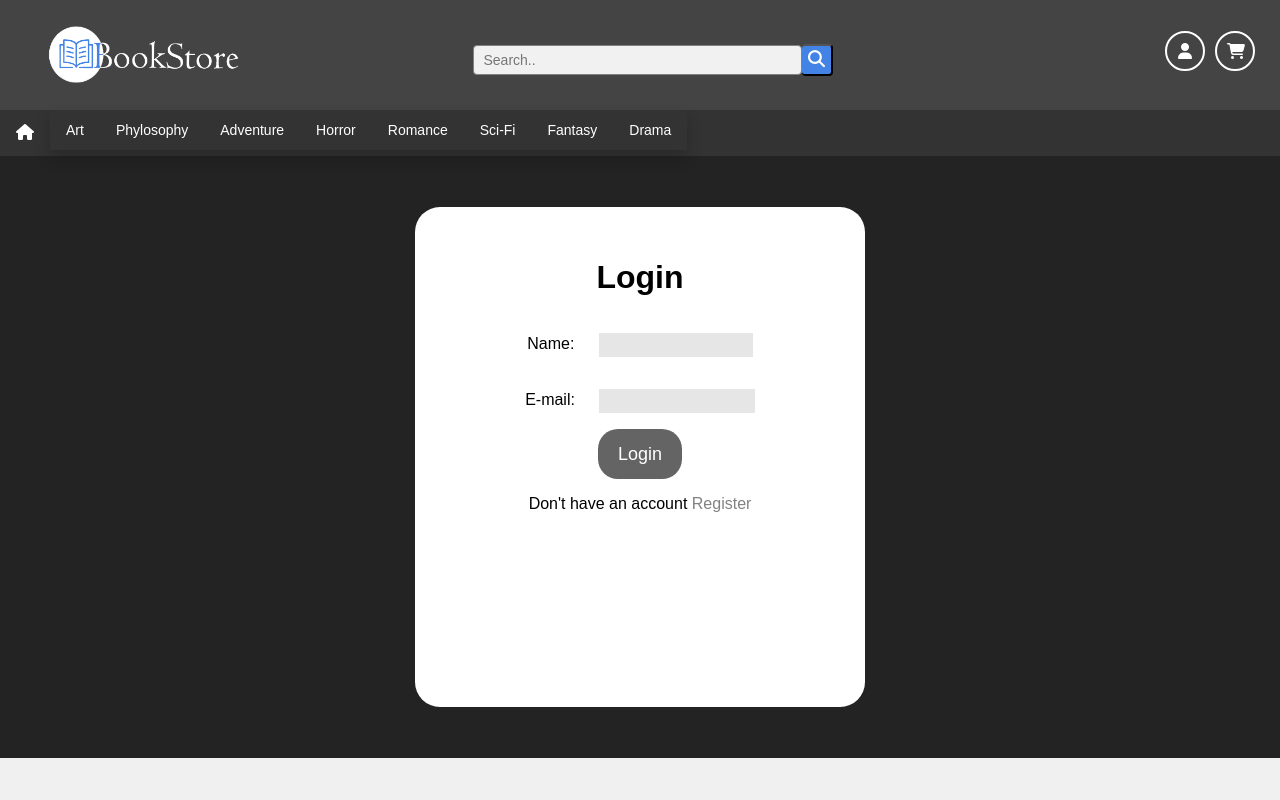
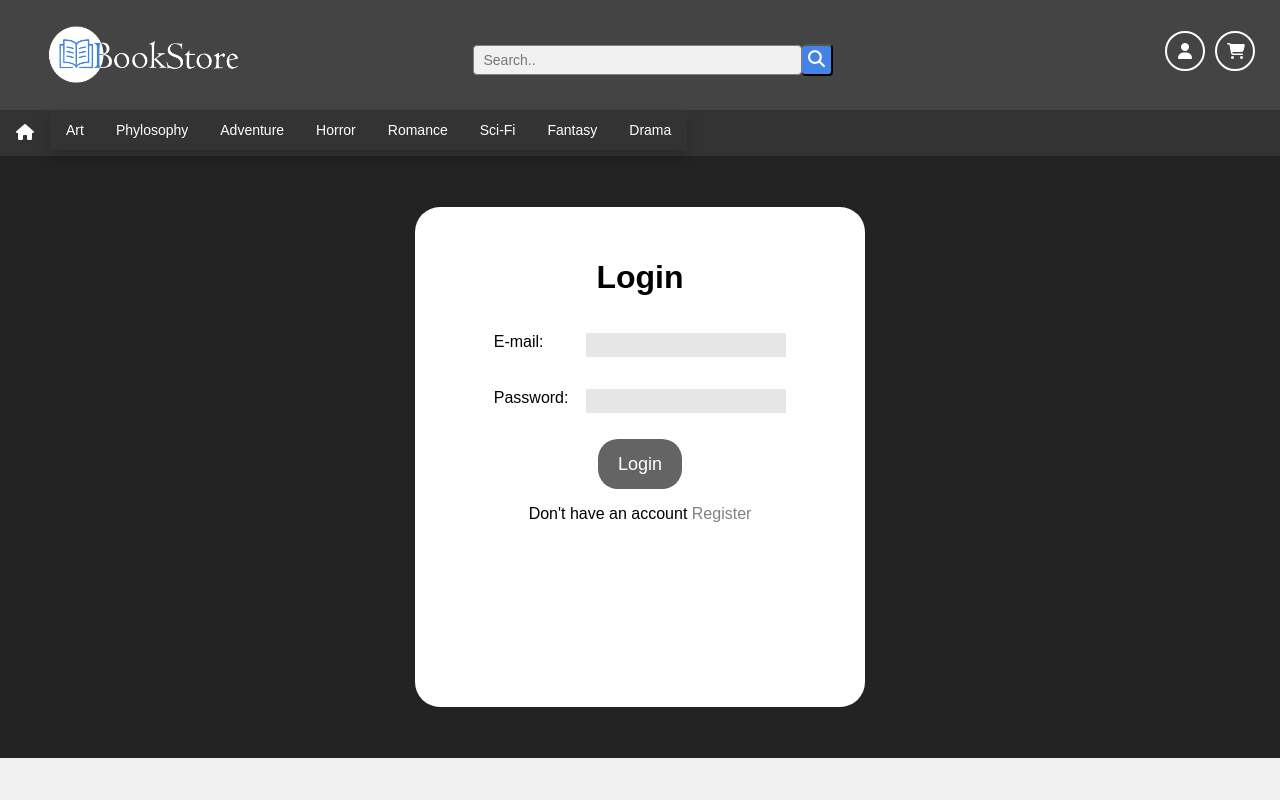
Before and after one commit to Jony33Invent/Online-Store-Fullstack, a React (Create React App) app in the folder parte2React/: page /home/login in a window 1280 px wide. Shown: the top 800 px of the page. Built offline with nearby package versions, Linux system fonts and the light colour scheme.

Commit message:
Login feito
agora esta sendo salvo localmente um autenticador para definir o usuário logado

```diff
--- a/parte2React/src/components/Cart.jsx
+++ b/parte2React/src/components/Cart.jsx
@@ -3,16 +3,28 @@ import './styles/cart.css';
 import './styles/style.css';
 import CartItem from "./CartItem";
 import {cartData, books} from './BookData';
+import {BrowserRouter as Router,Routes,Route,Link} from "react-router-dom";
 
 let cartItens,cart;
 
+let user = localStorage.getItem("user");
+
+function onMouseEnter(event) {
+	user = localStorage.getItem("user")
+	console.log(user);
+}
+
 function Cart() {
+
+
+	console.log(user);
+
 	cartItens=[];
 	cart=cartData;
 	cart.itens.forEach(i=>{cartItens.push(<CartItem item={books[i]}/>)});
 	if(cart.empty){
 		return(
-				<div class="cart-container">
+				<div class="cart-container" onMouseOver={onMouseEnter} >
 					<div class="cart-logo"><i class="fa-solid fa-cart-arrow-down"></i>
 					</div>
 					<h3>Carrinho Vazio</h3>
@@ -21,10 +33,10 @@ function Cart() {
 				)
 	}else{
 	return(
-			<div class="cart-container">
+			<div class="cart-container" onMouseOver={onMouseEnter}>
 				<div class="cart-col">
 					{cartItens}
-					<div class="cart-btn">Finalizar Compra</div>
+					<Link to={ user = localStorage.getItem("user") ? "/" : "/home/login"}><div class="cart-btn">Finalizar Compra</div></Link>
 				</div>
 			</div>
 		)
--- a/parte2React/src/components/login/Login.jsx
+++ b/parte2React/src/components/login/Login.jsx
@@ -1,18 +1,55 @@
-import React from "react";
+import React, { useEffect, useState } from "react";
 import '.././styles/style.css';
 import '.././styles/login.css';
 import {BrowserRouter as Router,Routes,Route,Link} from "react-router-dom";
 
 function Login() {
+
+    const [values, setValues] = useState({
+        email: "",
+        password: ""
+    });
+
+    const [firstTry, setFirstTry] = useState(true)
+    const [filledData, setFilledData] = useState(false)
+    const [validAccount, setValidAccount] = useState(false)
+
+    const handleEmail = (event) => {
+        setValues({...values, email: event.target.value})
+    }
+
+    const handlePassword = (event) => {
+        setValues({...values, password: event.target.value})
+    }
+
+    const handleSubmit = (event) => {
+        event.preventDefault();
+        setFirstTry(false);
+        if (values.email && values.password) {
+            setFilledData(true);
+        }
+        if (values.email === 'teste@gmail.com' && values.password === '123') {
+            setValidAccount(true);
+        }
+        if(values.email && values.password && values.email === 'teste@gmail.com' && values.password === '123') {
+            window.location.reload(false)
+            localStorage.setItem("user","auth");
+        }
+    }
+
     return (
         <div class="login-group">
-            <div class="login-base">
+            <form class="login-base" onSubmit={handleSubmit}>
                 <h1>Login</h1>
-                <p>Name: <input class="login-input" type="text"></input></p>
-                <p>E-mail: <input class="login-input" type="text"></input></p>
-                <input type="button" class="login-btn" name="" value="Login"></input>
+                {!firstTry && (!validAccount || !filledData) ? <div className="erro">ERRO: verifique se a senha e/ou e-mail estão corretos</div> : null}
+                {validAccount && filledData ? <div className="aprovado">Login aprovado</div> : null}
+                <p class="login-base-param">E-mail: <input class="login-input" type="text"
+                    value={values.email} onChange={handleEmail}></input></p>
+                <p class="login-base-param">Password: <input class="login-input" type="password"
+                    value={values.password} onChange={handlePassword}></input></p>
+                <input type="submit" class="login-btn" name="" value="Login"></input>
                 <p>Don't have an account <Link to="/home/register"><a href="" class="login-link">Register</a></Link></p>
-            </div>
+            </form>
         </div>
      )
 }
--- a/parte2React/src/components/styles/login.css
+++ b/parte2React/src/components/styles/login.css
@@ -9,6 +9,27 @@
 	margin: 4%;
 	border-radius: 25px;
 }
+
+.erro {
+    border-radius: 10px;
+    background-color: rgb(252, 79, 79);
+    width: 75%;
+    padding: 10px;
+}
+
+.aprovado {
+    border-radius: 10px;
+    background-color: rgb(79, 145, 252);
+    width: 75%;
+    padding: 10px;
+}
+
+.login-base-param {
+	width: 65%;
+	display: flex;
+	justify-content: space-between;
+}
+
 .login-group{
 	display: flex;
 	flex-direction: column;
@@ -17,6 +38,7 @@
 }
 .login-btn{
 	background-color: rgba(100, 100, 100, 1.0);
+	margin-top: 10px;
 	color: white;
 	height: 50px;
 	border: 0px;
@@ -24,7 +46,7 @@
 	font-size: 18px;
 	padding-left: 20px;
 	padding-right: 20px;
-  transition: all ease-in-out 0.2s;
+	transition: all ease-in-out 0.2s;
 }
 
 .login-input{
@@ -32,9 +54,8 @@
 	color: #8A8A8A;
 	border: none;
 	padding: 5px;
-	margin-left: 20px;
 	font-size: 12px;
-	width: 65%;
+	width: 200px;
 }
 
 .login-btn:hover{
```
Also changed, not shown: parte2React/src/App.js (line endings or trailing spaces).
